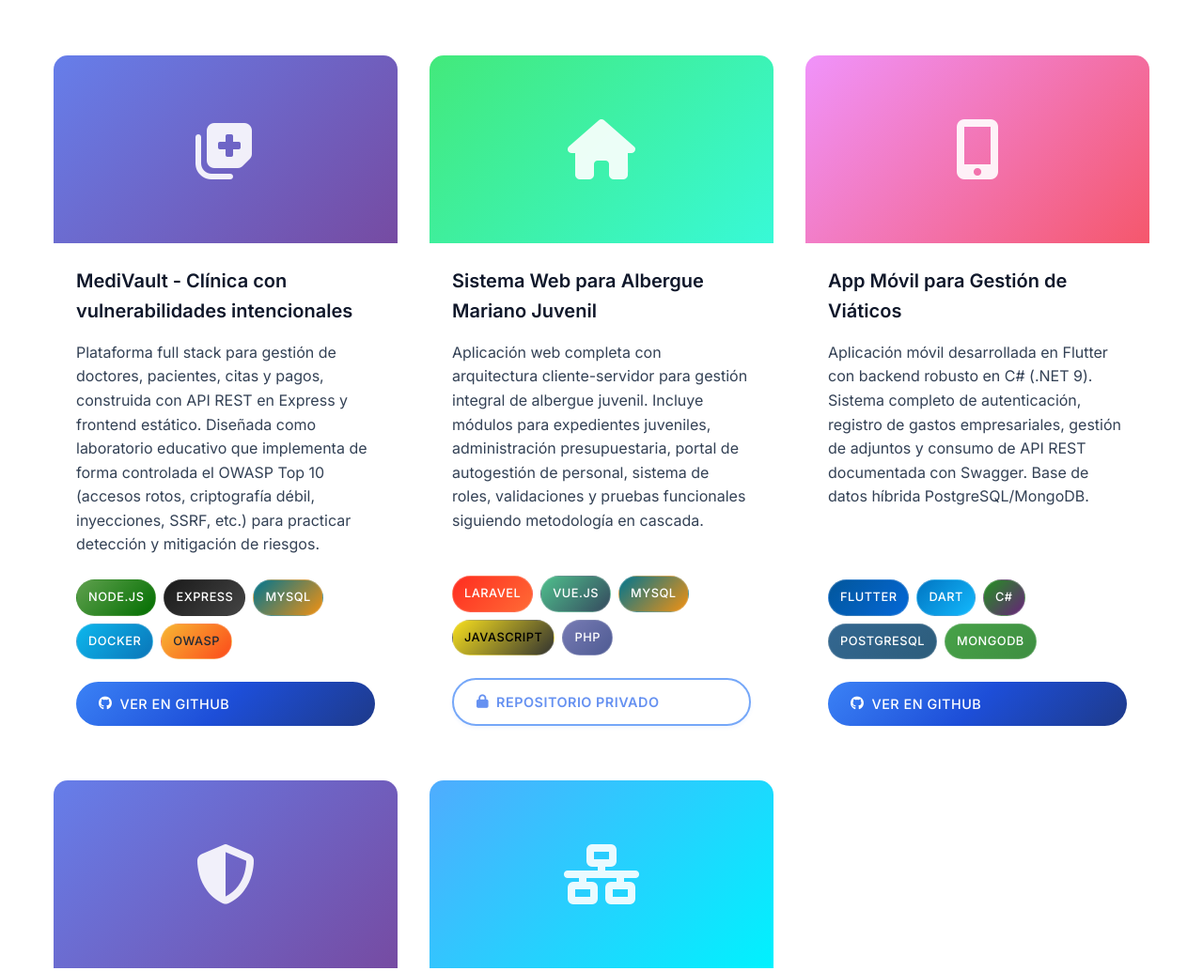
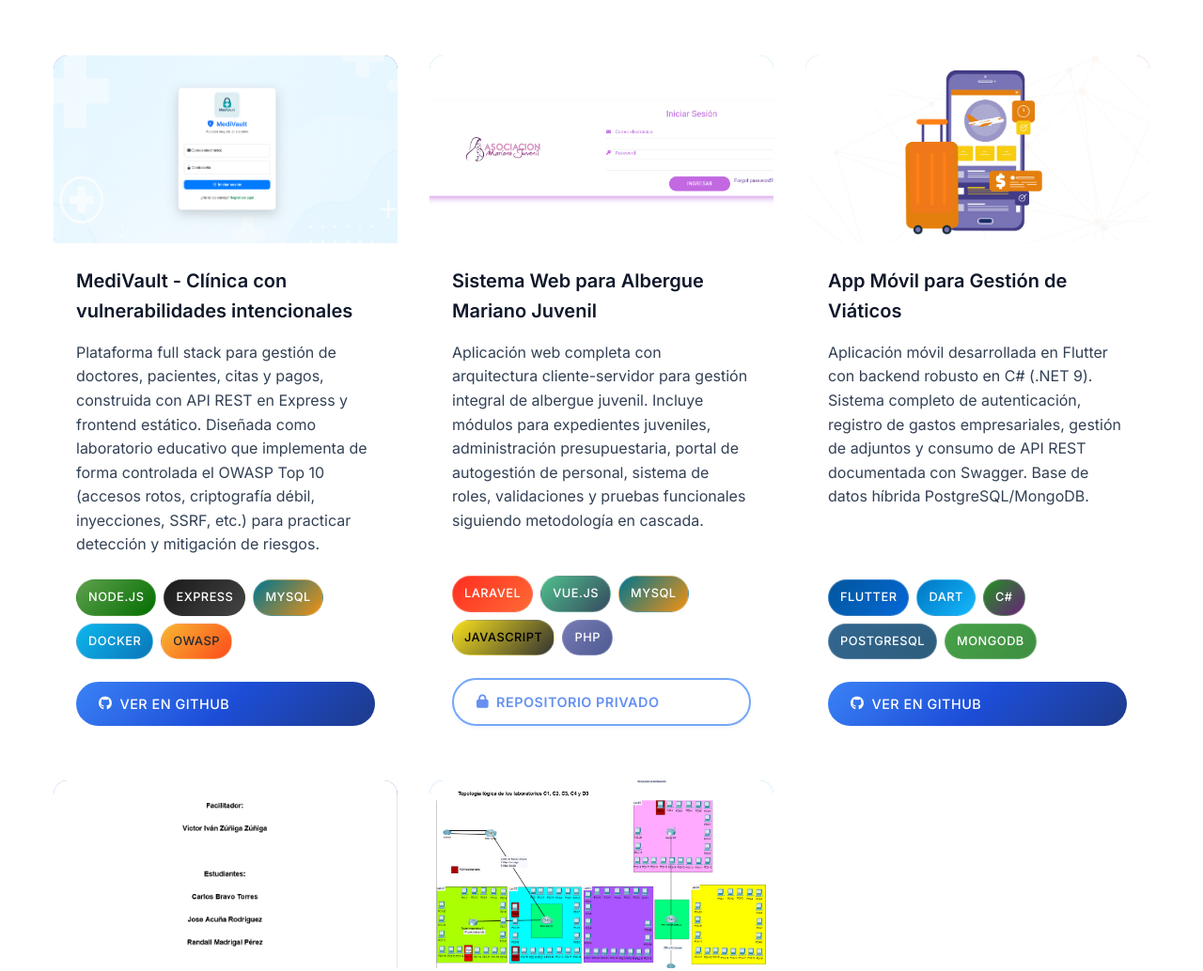
Before and after one commit to IamBr4vo/portafolio, a plain HTML site: page index.html in a window 1280 px wide. Shown: the part 2100-3134 px from the top of the page at 94% size. Drawn offline with nearby package versions, Linux system fonts and the light colour scheme.

Commit message:
Add images for every project

```diff
--- a/index.html
+++ b/index.html
@@ -168,8 +168,8 @@
             <div class="projects-grid">
                 <!-- MediVault OWASP Top 10 -->
                 <article class="project-card fade-in" data-aos="zoom-in" data-aos-delay="50">
-                    <div class="project-header security">
-                        <i class="fas fa-notes-medical project-icon"></i>
+                    <div class="project-header security project-header-image">
+                        <img src="public/img/medivault.png" alt="Captura del proyecto MediVault" class="project-header-img" loading="lazy">
                         <div class="project-overlay">
                             <h4 class="project-overlay-title">OWASP TOP 10 LAB</h4>
                             <p>Node.js + MySQL + Docker</p>
@@ -200,8 +200,8 @@
 
                 <!-- Sistema Web Albergue -->
                 <article class="project-card fade-in" data-aos="zoom-in" data-aos-delay="100">
-                    <div class="project-header web">
-                        <i class="fas fa-home project-icon"></i>
+                    <div class="project-header web project-header-image">
+                        <img src="public/img/marianoapp.png" alt="Sistema Web Albergue Mariano Juvenil" class="project-header-img" loading="lazy">
                         <div class="project-overlay">
                             <h4 class="project-overlay-title">SISTEMA WEB INTEGRAL</h4>
                             <p>Laravel & Vue.js Architecture</p>
@@ -232,8 +232,8 @@
 
                 <!-- App Móvil Viáticos -->
                 <article class="project-card fade-in" data-aos="zoom-in" data-aos-delay="200">
-                    <div class="project-header mobile">
-                        <i class="fas fa-mobile-alt project-icon"></i>
+                    <div class="project-header mobile project-header-image">
+                        <img src="public/img/viaticos.webp" alt="App Móvil para Gestión de Viáticos" class="project-header-img" loading="lazy">
                         <div class="project-overlay">
                             <h4 class="project-overlay-title">MOBILE APPLICATION</h4>
                             <p>Flutter & .NET Integration</p>
@@ -263,8 +263,8 @@
 
                 <!-- Auditoría Seguridad TI -->
                 <article class="project-card fade-in" data-aos="zoom-in" data-aos-delay="300">
-                    <div class="project-header security">
-                        <i class="fas fa-shield-alt project-icon"></i>
+                    <div class="project-header security project-header-image">
+                        <img src="public/img/AuditoriaCotai.png" alt="Auditoría de Seguridad TI COTAI" class="project-header-img" loading="lazy">
                         <div class="project-overlay">
                             <h4 class="project-overlay-title">SECURITY AUDIT</h4>
                             <p>ISO Standards Compliance</p>
@@ -293,8 +293,8 @@
 
                 <!-- Diagnóstico de Red -->
                 <article class="project-card fade-in" data-aos="zoom-in" data-aos-delay="400">
-                    <div class="project-header network">
-                        <i class="fas fa-network-wired project-icon"></i>
+                    <div class="project-header network project-header-image">
+                        <img src="public/img/EvaluacionCotai.png" alt="Evaluación y Diagnóstico de Red COTAI" class="project-header-img" loading="lazy">
                         <div class="project-overlay">
                             <h4 class="project-overlay-title">NETWORK ASSESSMENT</h4>
                             <p>Infrastructure Optimization</p>
@@ -355,7 +355,7 @@
                     <div class="cert-body">
                         <span class="cert-badge navy">Cisco Networking Academy</span>
                         <h3 class="cert-title">CCNA: Switching, Routing, and Wireless Essentials</h3>
-                        <p class="cert-meta">Diseño de topolog?as, redundancia, inalombrico seguro y endurecimiento de red.</p>
+                        <p class="cert-meta">Diseño de topologías, redundancia, inalombrico seguro y endurecimiento de red.</p>
                     </div>
                     <div class="cert-actions">
                         <a class="btn btn-outline cert-link" href="https://www.credly.com/badges/9a57adf7-efc4-4122-972f-0baba0147655/linked_in_profile" target="_blank" rel="noopener">Ver badge</a>
@@ -383,7 +383,7 @@
                     <div class="cert-body">
                         <span class="cert-badge teal">Cisco Networking Academy</span>
                         <h3 class="cert-title">Introduction to Cybersecurity</h3>
-                        <p class="cert-meta">Fundamentos de amenazas, mitigación, pol?ticas y defensa corporativa.</p>
+                        <p class="cert-meta">Fundamentos de amenazas, mitigación, políticas y defensa corporativa.</p>
                     </div>
                     <div class="cert-actions">
                         <a class="btn btn-outline cert-link" href="https://www.credly.com/badges/ae17da4f-df63-46ef-95f5-9b675c6b307b" target="_blank" rel="noopener">Ver badge</a>
@@ -420,7 +420,7 @@
 
                 <article class="cert-card fade-in" data-aos="zoom-in" data-aos-delay="100">
                     <a class="cert-image" target="_blank" rel="noopener">
-                        <img src="public/img/certs/credly-badge.svg" alt="Credly - Perfil p?blico" loading="lazy">
+                        <img src="public/img/certs/credly-badge.svg" alt="Credly - Perfil público" loading="lazy">
                     </a>
                     <div class="cert-body">
                         <span class="cert-badge gold">Credly</span>
--- a/public/css/styles.css
+++ b/public/css/styles.css
@@ -572,6 +572,19 @@ body::before {
     overflow: hidden;
 }
 
+.project-header-image {
+    padding: 0;
+}
+
+.project-header-img {
+    position: absolute;
+    inset: 0;
+    width: 100%;
+    height: 100%;
+    object-fit: cover;
+    transition: var(--transition-normal);
+}
+
 .project-header.web {
     background: linear-gradient(135deg, #43e97b, #38f9d7);
 }
@@ -597,6 +610,10 @@ body::before {
 .project-card:hover .project-icon {
     transform: scale(1.1) rotate(5deg);
     text-shadow: 0 0 20px rgba(255, 255, 255, 0.5);
+}
+
+.project-card:hover .project-header-img {
+    transform: scale(1.05);
 }
 
 .project-overlay {
```
Also changed, not shown: public/img/AuditoriaCotai.png (added), public/img/EvaluacionCotai.png (added), public/img/marianoapp.png (added), public/img/medivault.png (added), public/img/viaticos.webp (added).
